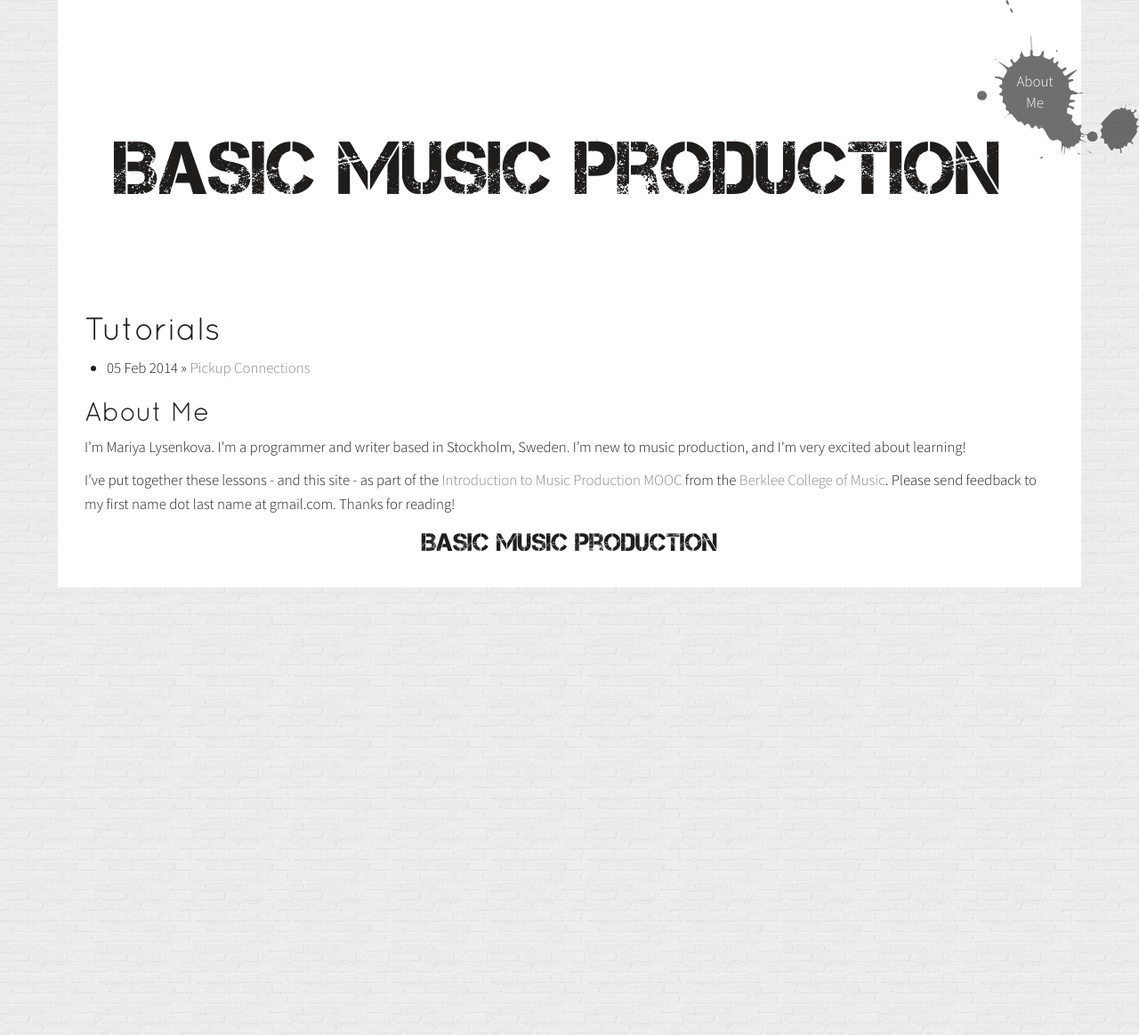
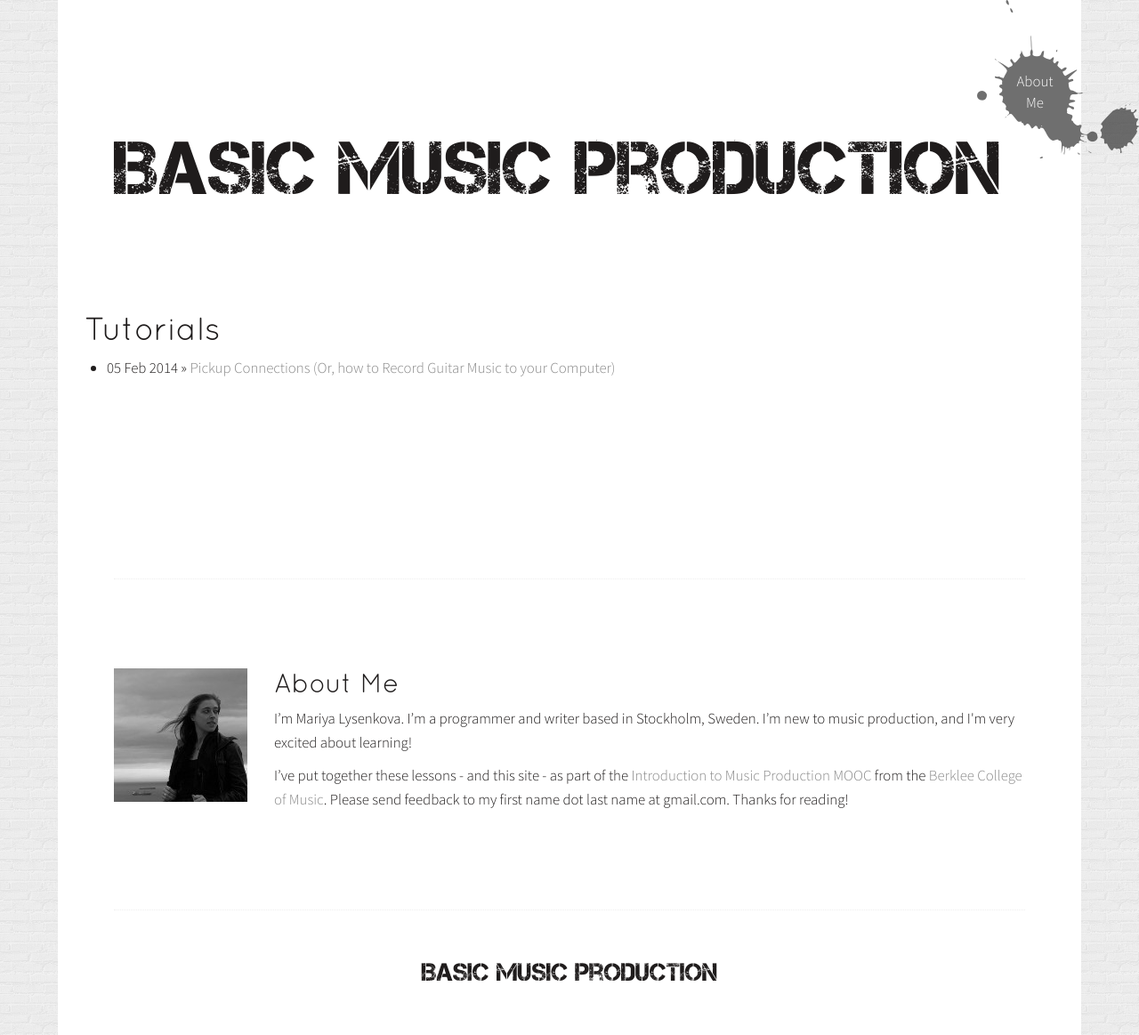
Before and after one commit to mariya/musicproduction, a Jekyll site: the page built from index.html, in a window 1280 px wide. Shown: the whole page at 89% size. Built offline with Jekyll 4.4.1, drawn with Linux system fonts in a browser that asks for light colours; Markdown is read by kramdown in place of the engine named in the settings; before the commit the page ends 900 px from its top, so only the background shows below that.

Commit message:
Add avatar and adjust paddings and such

```diff
--- a/_layouts/default.html
+++ b/_layouts/default.html
@@ -32,12 +32,15 @@
     </header>
     {{ content }}
     <section id="about">
+      <div class="avatar">
+        <img src="/images/avatar.jpg" alt="Mariya Lysenkova" title="Mariya Lysenkova">
+      </div>
       <h2>About Me</h2>
       <p>I’m Mariya Lysenkova. I’m a programmer and writer based in Stockholm, Sweden. I’m new to music production, and I'm very excited about learning!</p>
       <p>I’ve put together these lessons - and this site - as part of the <a href="https://www.coursera.org/course/musicproduction">Introduction to Music Production MOOC</a> from the <a href="https://www.coursera.org/berklee">Berklee College of Music</a>. Please send feedback to my first name dot last name at gmail.com. Thanks for reading!</p>
     </section>
     <footer>
-      <div class="logo">Basic Music Production</div>
+      <div class="logo"><a href="/">Basic Music Production</a></div>
     </footer>
     <!-- jQuery (necessary for Bootstrap's JavaScript plugins) -->
     <script src="http://code.jquery.com/jquery.js"></script>
--- a/_posts/2014-02-05-pickup-connections.markdown
+++ b/_posts/2014-02-05-pickup-connections.markdown
@@ -1,6 +1,6 @@
 ---
 layout: default
-title:  "Pickup Connections"
+title:  "Pickup Connections (Or, how to Record Guitar Music to your Computer)"
 date:   2014-02-05 18:19:17
 categories: tutorials
 extra_css:
--- /dev/null
+++ b/css/home.css
@@ -0,0 +1,3 @@
+#home {
+  min-height: 200px;
+}
--- a/css/mpb.css
+++ b/css/mpb.css
@@ -76,6 +76,12 @@ footer .logo {
   font-size: 2em;
 }
 
+footer {
+  clear: both;
+  display: block;
+  padding: 50px 0 20px 0;
+}
+
 h1, h2 {
   font-family: 'quicksandregular', Arial, sans-serif;
 }
@@ -83,3 +89,27 @@ h1, h2 {
 h3, h4, h5, h6 {
   font-family: 'Source Sans Pro', sans-serif;
 }
+
+article {
+  width: 1024px;
+  margin: auto;
+}
+
+section#about {
+  border-top: 1px dotted #eee;
+  border-bottom: 1px dotted #eee;
+  margin: 100px auto 0 auto;
+  padding: 100px 0;
+  width: 1024px;
+}
+
+section#about h2 {
+  margin-top: 0;
+}
+
+section#about .avatar {
+  width: 150px;
+  height: 150px;
+  float: left;
+  margin-right: 30px;
+}
--- a/css/pickup-connections.css
+++ b/css/pickup-connections.css
@@ -9,11 +9,6 @@
   border-radius: 0px 5px 5px 5px;
   padding: 15px;
   min-height: 200px;
-}
-
-#pickup-connections {
-  width: 1024px;
-  margin: auto;
 }
 
 #pickup-connections #methods {
--- a/index.html
+++ b/index.html
@@ -1,6 +1,8 @@
 ---
 layout: default
 title: Tutorials, Tips and Tricks
+extra_css:
+  - home.css
 ---
 <div id="home">
   <h1>Tutorials</h1>
```
Also changed, not shown: images/avatar.jpg (added).
